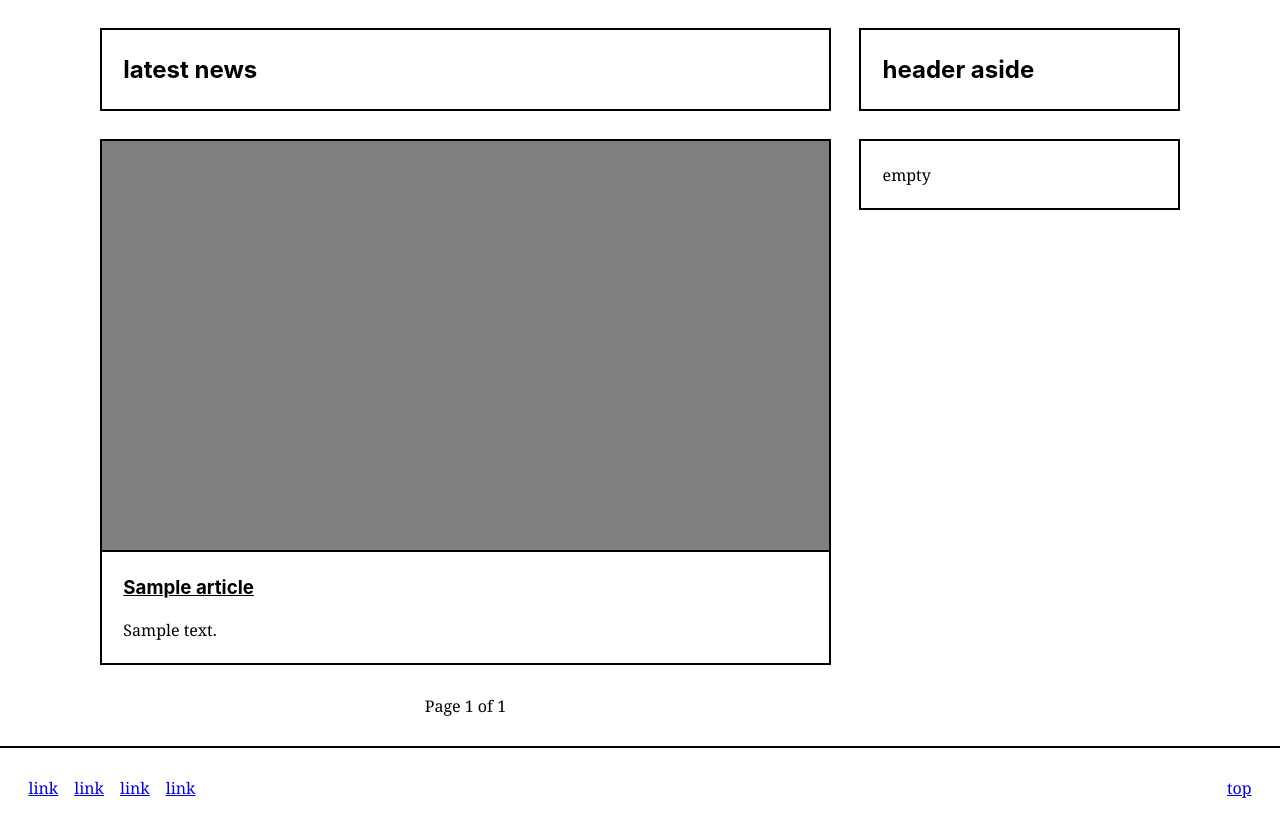
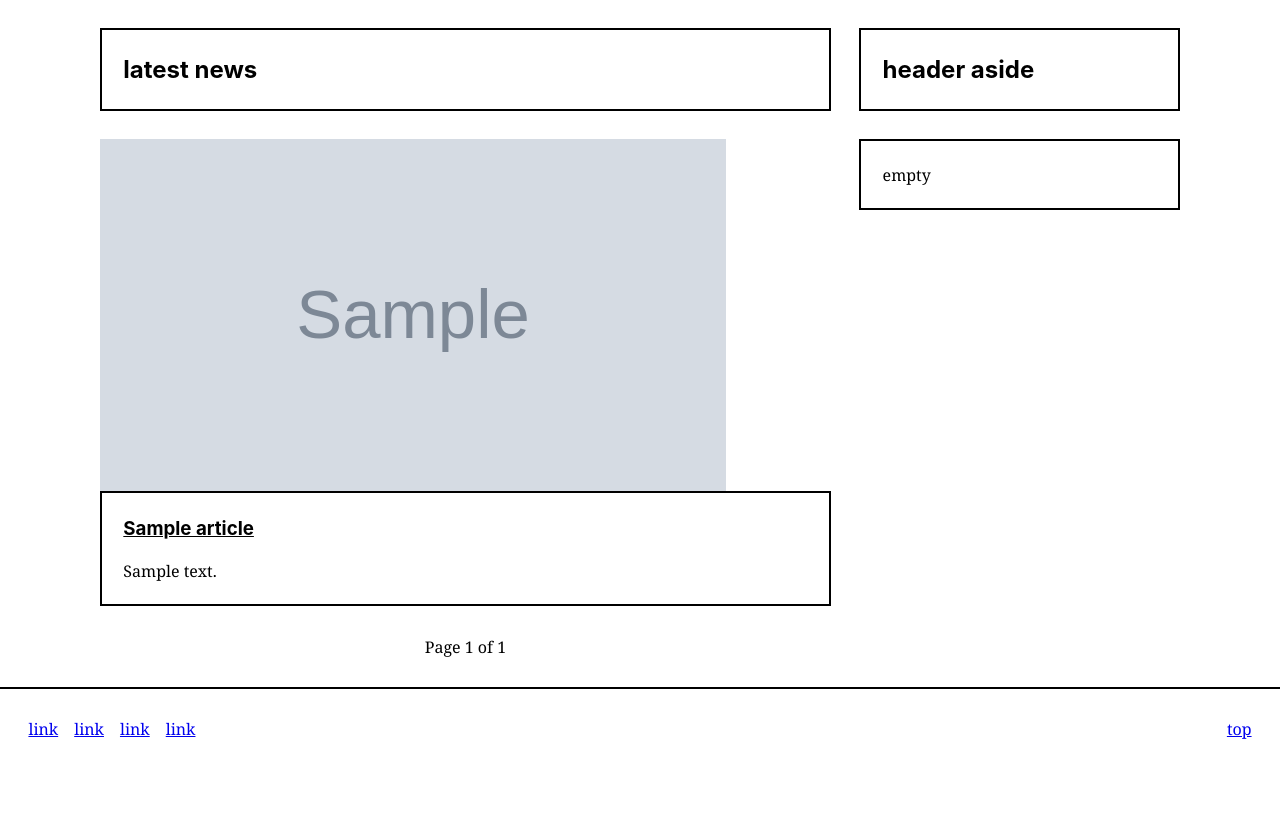
Before and after one commit to NicholasGillespie/dwwm-dp, a PHP site: page /index.php?page=article in a window 1280 px wide. Shown: the part 83-912 px from the top of the page. After the commit the page ends 822 px from the top, so only its background shows below. Run offline with PHP 8.4, Linux system fonts and the light colour scheme; tables that the repository leaves empty or names only in its code hold one stand-in row (values such as "Sample post"); grey boxes marked "Sample" are stand-in pictures; data that the repository does not hold is empty.

Commit message:
display uploaded image in articles

```diff
--- a/admin/article.php
+++ b/admin/article.php
@@ -24,6 +24,10 @@ if (isset($_GET['id'])) {
     <article class="flow">
       <h2><?= htmlspecialchars($article->title); ?></h2>
       <!-- <time datetime="<?= htmlspecialchars($datetime_array[0]); ?>"><?= htmlspecialchars($datetime_array[1]); ?></time> -->
+
+      <?php if ($article->image_file) : ?>
+        <img class="[ frame ar-16:9 ]" src="/uploads/<?= $article->image_file; ?>" alt="<?= $article->image_file; ?>">
+      <?php endif; ?>
       <p><?= htmlspecialchars($article->content); ?></p>
       <a role="link" href="article-update.php?id=<?= $article->id; ?>">Edit</a>
       <a role="link" href="article-update-img.php?id=<?= $article->id; ?>">Edit image</a>
--- a/article.php
+++ b/article.php
@@ -22,6 +22,9 @@ if (isset($_GET['id'])) {
     <article class="flow">
       <h2><?= htmlspecialchars($article->title); ?></h2>
       <!-- <time datetime="<?= htmlspecialchars($datetime_array[0]); ?>"><?= htmlspecialchars($datetime_array[1]); ?></time> -->
+      <?php if ($article->image_file) : ?>
+        <img class="[ frame ar-16:9 ]" src="/uploads/<?= $article->image_file; ?>" alt="<?= $article->image_file; ?>">
+      <?php endif; ?>
       <p><?= htmlspecialchars($article->content); ?></p>
     </article>
   <?php else : ?>
--- a/css/global.css
+++ b/css/global.css
@@ -103,6 +103,16 @@ article p {
   overflow: hidden;
 }
 
+/* page article
+/* **************************************** */
+img {
+  max-inline-size: 70ch;
+  max-block-size: 45ch;
+}
+p {
+  max-inline-size: 70ch;
+}
+
 /* page article-create
 /* **************************************** */
 textarea {
--- a/index.php
+++ b/index.php
@@ -38,7 +38,9 @@ $articles = Article::getPage($conn, $paginator->limit, $paginator->offset);
                   <!-- <time class="order:-1" datetime="<?= htmlspecialchars($datetime_array[0]); ?>"><?= htmlspecialchars($datetime_array[2]); ?></time> -->
                   <p><?= htmlspecialchars($article['content']); ?></p>
                 </div>
-                <div class="[ box frame ar-16:9 ][ order:-1 ]"></div>
+                <?php if ($article['image_file']) : ?>
+                  <img class="[ frame ar-16:9 ][ order:-1 ]" src="/uploads/<?= $article['image_file']; ?>" alt="<?= $article['image_file']; ?>">
+                <?php endif; ?>
               </article>
             </li>
           <?php endforeach; ?>
```
Also changed, not shown: uploads/Test-1.png (added), uploads/Test.png (added), uploads/_123605111_mediaitem123604343.jpg (added). Lines whose indentation alone changed are shown as unchanged.
